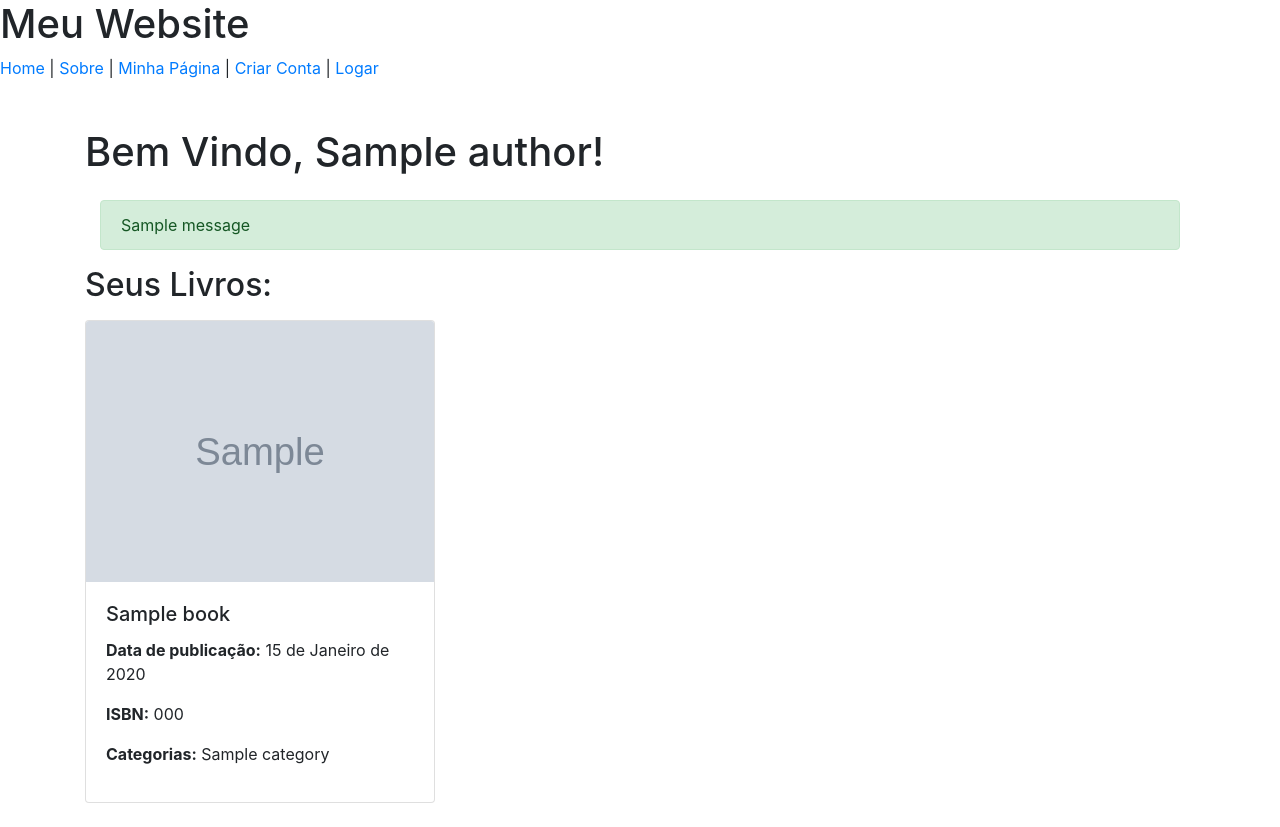
After one commit to gabrielcirac/back-end-python, a Django app: page /dashboard/ in a window 1280 px wide. The commit adds this page. Run offline with Django 4.2, Linux system fonts and the light colour scheme; a user stored in the database is signed in; tables that the repository leaves empty hold one stand-in row (values such as "Sample post"); grey boxes marked "Sample" are stand-in pictures; one stand-in notice (Sample message) is shown; some libraries are stand-ins or nearby versions.

Commit message:
dashboard

```diff
--- a/poesias/models.py
+++ b/poesias/models.py
@@ -15,6 +15,14 @@ class Movie(models.Model):
     trailer_link = models.URLField(blank=True, null=True)
 
 
+class CustomUser(AbstractUser):
+    username = models.CharField(
+        max_length=50, unique=True)
+    email = models.EmailField(unique=True, max_length=255)
+    # Armazenado criptografado pelo Django
+    groups = models.ManyToManyField(Group)
+
+
 # Definindo um modelo de Categoria
 class Category(models.Model):
     name = models.CharField(max_length=100)
@@ -27,9 +35,12 @@ class Category(models.Model):
 
 class Author(models.Model):
     name = models.CharField(max_length=100)
+    user = models.OneToOneField(
+        CustomUser, on_delete=models.CASCADE)
 
     def __str__(self):
         return self.name
+
 
 # Definindo um modelo de Livro com relacionamento ManyToMany com Categoria e Autor
 
@@ -49,14 +60,3 @@ class Book(models.Model):
 
     def __str__(self):
         return self.title
-
-
-class CustomUser(AbstractUser):
-    username = models.CharField(max_length=50, default='default_username')
-    email = models.EmailField(unique=True, max_length=255)
-    # Armazenado criptografado pelo Django
-    password = models.CharField(max_length=255)
-
-    groups = models.ManyToManyField(Group)
-
-    user_permissions = models.ManyToManyField(Permission)
--- a/poesias/templates/base_templates/header.html
+++ b/poesias/templates/base_templates/header.html
@@ -4,7 +4,8 @@
     <meta name="viewport" content="width=device-width, initial-scale=1.0">
     <title>{% block title %}Minha Página Home{% endblock %}</title>
     <nav>
-        <a href="/">Home</a> | <a href="/sobre/">Sobre</a>
+        <a href="/">Home</a> | <a href="/sobre/">Sobre </a> | <a href="/dashboard/">Minha Página</a>
+        | <a href="/register_email/">Criar Conta</a> | <a href="/login_form/">Logar</a>
     </nav>
     {% block content %}{% endblock %}
 </div>
--- /dev/null
+++ b/poesias/templates/dashboard_2.html
@@ -0,0 +1,57 @@
+{% extends 'base_templates/header.html' %}
+{% block content %}
+
+<head>
+    <meta charset="UTF-8">
+    <meta name="viewport" content="width=device-width, initial-scale=1.0">
+    <title>Author Dashboard</title>
+    <!-- Bootstrap CSS -->
+    <link href="https://maxcdn.bootstrapcdn.com/bootstrap/4.5.2/css/bootstrap.min.css" rel="stylesheet">
+</head>
+
+<body>
+
+<div class="container mt-5">
+    <h1 class="mb-4">Bem Vindo, {{ autor.name }}!</h1>
+
+    <!-- Display Messages -->
+    {% if messages %}
+    <div class="col-md-12">
+        {% for message in messages %}
+        <div class="alert alert-{{ message.tags }}">
+            {{ message }}
+        </div>
+        {% endfor %}
+    </div>
+    {% endif %}
+
+    <h2 class="mb-3">Seus Livros:</h2>
+    <div class="row">
+        {% for book in books %}
+        <div class="col-md-4 mb-4">
+            <div class="card">
+                {% if book.cover %}
+                <img src="{{ book.cover.url }}" class="card-img-top" alt="{{ book.title }} cover">
+                {% endif %}
+                <div class="card-body">
+                    <h5 class="card-title">{{ book.title }}</h5>
+                    <p><strong>Data de publicação:</strong> {{ book.published_date }}</p>
+                    <p><strong>ISBN:</strong> {{ book.isbn }}</p>
+                    <p><strong>Categorias:</strong>
+                        {% for category in book.categories.all %}
+                            {{ category }}{% if not forloop.last %}, {% endif %}
+                        {% endfor %}
+                    </p>
+                </div>
+            </div>
+        </div>
+        {% endfor %}
+    </div>
+</div>
+
+<!-- Bootstrap JS and jQuery -->
+<script src="https://ajax.googleapis.com/ajax/libs/jquery/3.5.1/jquery.min.js"></script>
+<script src="https://maxcdn.bootstrapcdn.com/bootstrap/4.5.2/js/bootstrap.min.js"></script>
+
+</body>
+{% endblock content %}
--- a/poesias/templates/register_email.html
+++ b/poesias/templates/register_email.html
@@ -35,6 +35,10 @@
                 <form method="post">
                     {% csrf_token %}
                     <div class="form-group">
+                            <label for="{{ form.username.id_for_label }}">Unsuário:</label>
+                            {{ form.username }}
+                        </div>
+                    <div class="form-group">
                         <label for="{{ form.email.id_for_label }}">E-mail:</label>
                         {{ form.email }}
                     </div>
--- a/poesias/urls.py
+++ b/poesias/urls.py
@@ -54,4 +54,7 @@ urlpatterns = [
     # Register E-mail
     path('register_email/', views.register_email_view, name='register_email'),
 
+    # Dashboard
+    path('dashboard/', views.author_dashboard, name='author_dashboard'),
+
 ]
--- a/poesias/views.py
+++ b/poesias/views.py
@@ -1,4 +1,6 @@
-from .forms import RegistrationFormEmail
+from django.shortcuts import render, redirect
+from .models import Book
+from .forms import RegistrationFormEmail, RegistrationFormEmail_2
 from django.urls import reverse
 from django.contrib.auth import logout
 from .forms import LoginForm
@@ -195,6 +197,7 @@ def form_login_view(request):
                 return redirect('/')
             else:
                 messages.error(request, "Usuário ou Senha Inválidos")
+                return redirect(reverse('poesias:register_email'))
 
     else:
         form = LoginForm()
@@ -215,7 +218,7 @@ def user_logout_view(request):
 
 def register_email_view(request):
     if request.method == "POST":
-        form = RegistrationFormEmail(request.POST)
+        form = RegistrationFormEmail_2(request.POST)
 
         if form.is_valid():
             # Não salvar no banco de dados ainda
@@ -232,7 +235,19 @@ def register_email_view(request):
                     messages.error(request, error)
 
     else:
-        form = RegistrationFormEmail()
+        form = RegistrationFormEmail_2()
 
     context = {'form': form}
     return render(request, 'register_email.html', context)
+
+
+def author_dashboard(request):
+    # Garantindo que o usuário está autenticado
+    if not request.user.is_authenticated:
+        # Redirecione para a página de login ou outra página apropriada
+        return redirect(reverse('poesias:register_email'))
+
+    # Tente obter a instância Author relacionada ao usuário
+    author_instance = request.user.author
+    books = Book.objects.filter(author=author_instance)
+    return render(request, 'dashboard_2.html', {'books': books, 'autor': author_instance})
--- a/projeto/settings.py
+++ b/projeto/settings.py
@@ -40,6 +40,8 @@ INSTALLED_APPS = [
     # Nosso app deve estar listado aqui
     "poesias",
 ]
+
+AUTH_USER_MODEL = 'poesias.CustomUser'
 
 MIDDLEWARE = [
     "django.middleware.security.SecurityMiddleware",
```
Also changed, not shown: poesias/forms.py (+38 -0 lines), poesias/templates/dashboard.html (added, +15 -0 lines), poesias/migrations/0001_initial.py, poesias/migrations/0002_alter_customuser_username.py (added), poesias/migrations/0002_customuser_alter_book_author.py (deleted), poesias/migrations/0003_alter_customuser_options_alter_customuser_managers_and_more.py (deleted).
